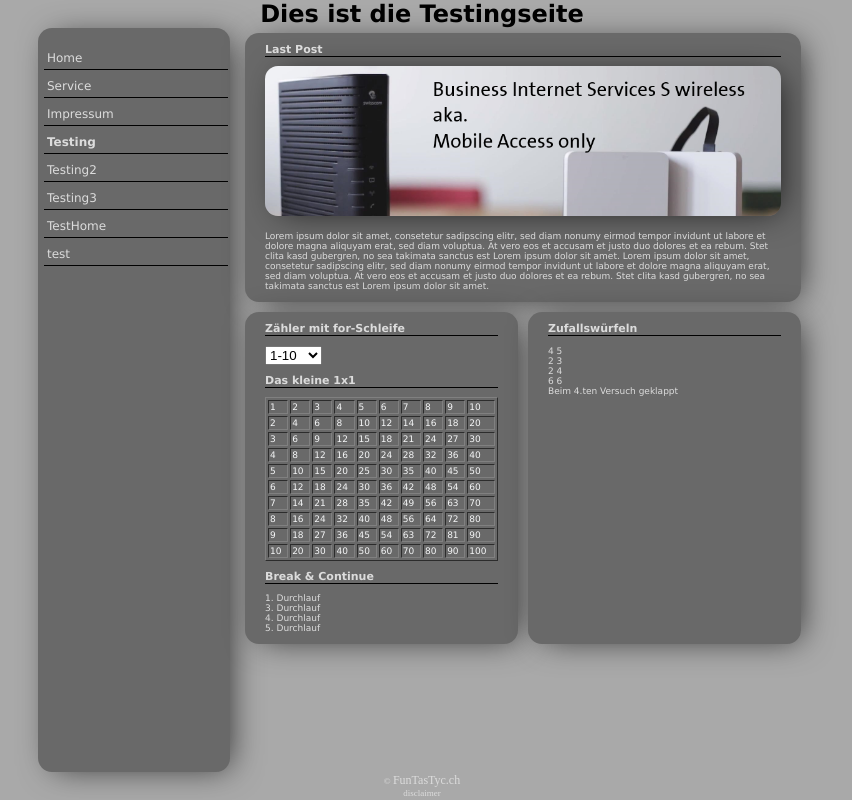
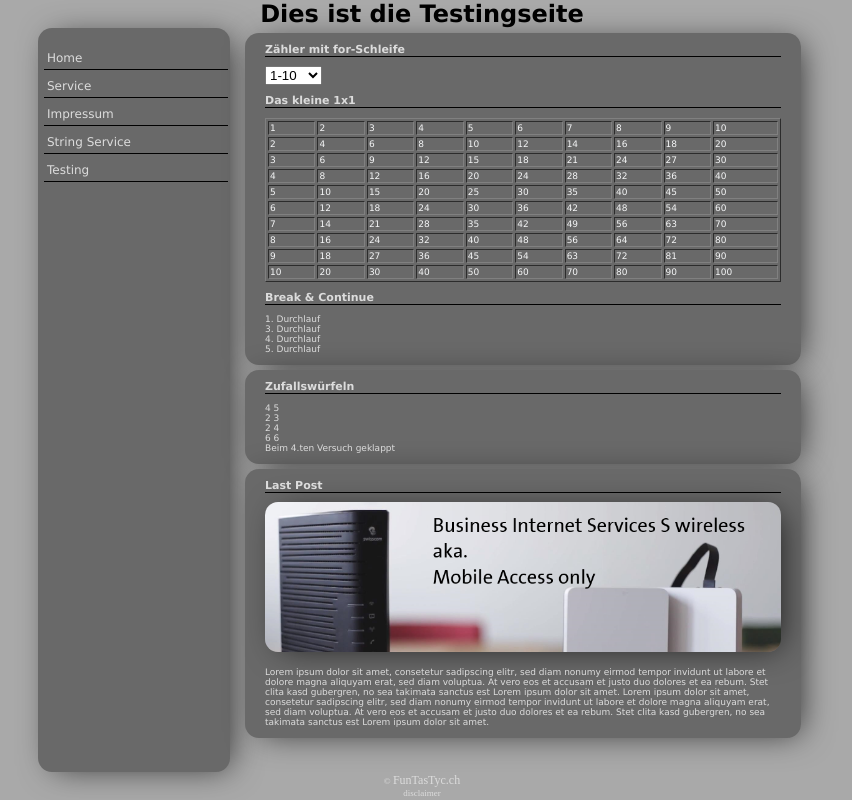
Before and after one commit to script-source-net/new-homepage-project, a PHP site: page /sites/testings.php in a window 1280 px wide. Shown: the whole page, without its empty margins (218-1070 px from the left). Run offline with PHP 8.4, Linux system fonts and the light colour scheme.

Commit message:
Update FolderStructure and update of namings of classes and Links

```diff
--- a/testing/index.php
+++ b/StringService/index.php
@@ -9,7 +9,7 @@ require $_SERVER['DOCUMENT_ROOT'] . "/controller/sConstrMain.php";
 //require $_SERVER['DOCUMENT_ROOT'] . "/config/config.php";
 include $_SERVER["DOCUMENT_ROOT"]."/imports/navigation.php";
 include $_SERVER["DOCUMENT_ROOT"]."/imports/copyright.php";
-$s = new sConstrMain("gen","TestHome","Testing Home");
+$s = new sConstrMain("gen","String Service","String Service");
 $s->getSiteBeginning();
 
 $pdo = new PDO('mysql:host=' . $s->getDbCredentials('host') . ';dbname=' . $s->getDbCredentials('db') . ';', '' . $s->getDbCredentials('user') . '', '' . $s->getDbCredentials('pw') . '');
--- a/config/config.inc.php
+++ b/config/config.inc.php
@@ -16,7 +16,7 @@ images=/images/
 imports=/imports/
 javascript=/jscripts/
 model=/model/
-test=/testing/
+test=/StringService/
 controller=/controller/
 errors=/errors/
 documentation=/docs
--- a/controller/sNavMain.php
+++ b/controller/sNavMain.php
@@ -17,12 +17,8 @@ class sNavMain
         return ["/index.php" => "Home",
             $this->getSitesFolder()."service.php" => "Service",
             $this->getSitesFolder()."impressum.php" => "Impressum",
-            $this->getSitesFolder()."testings.php" => "Testing",
-            $this->getSitesFolder()."testing2.php" => "Testing2",
-            $this->getSitesFolder()."testing3.php" => "Testing3",
-            $this->getTestFolder()."index.php" => "TestHome",
-            //sNavMain::getTestFolder()."users.view.php" => "Users View",
-            $this->getSitesFolder()."mytest.html" => "test"];
+            $this->getStringServiceFolder()."index.php" => "String Service",
+            $this->getSitesFolder()."testings.php" => "Testing"];
     }
     public function generateNav(){
         $outString = "<ul>";
@@ -45,8 +41,8 @@ class sNavMain
         return $navList;
     }
 
-    private function getTestFolder(){
-        return "/testing/";
+    private function getStringServiceFolder(){
+        return "/StringService/";
     }
 
 
--- a/sites/testings.php
+++ b/sites/testings.php
@@ -2,7 +2,7 @@
 require $_SERVER["DOCUMENT_ROOT"]."/controller/sConstrMain.php";
 include $_SERVER["DOCUMENT_ROOT"]."/imports/navigation.php";
 include $_SERVER["DOCUMENT_ROOT"]."/imports/copyright.php";
-$s = new sConstrMain( "testing", "Dies ist die Testingseite");
+$s = new sConstrMain( "StringService", "Dies ist die Testingseite");
 ?>
 <!DOCTYPE html>
 <html lang="de">
@@ -98,7 +98,7 @@ $s = new sConstrMain( "testing", "Dies ist die Testingseite");
                 ?>
             </div>
             <div class="content">
-
+                <article>
 
                 </article>
             </div>
```
Also changed, not shown: StringService/customer.insert.php (renamed from testing/customer.insert.php), StringService/rackets.insert.php (renamed from testing/rackets.insert.php), StringService/users.insert.php (renamed from testing/users.insert.php), StringService/users.view.php (renamed from testing/users.view.php).
